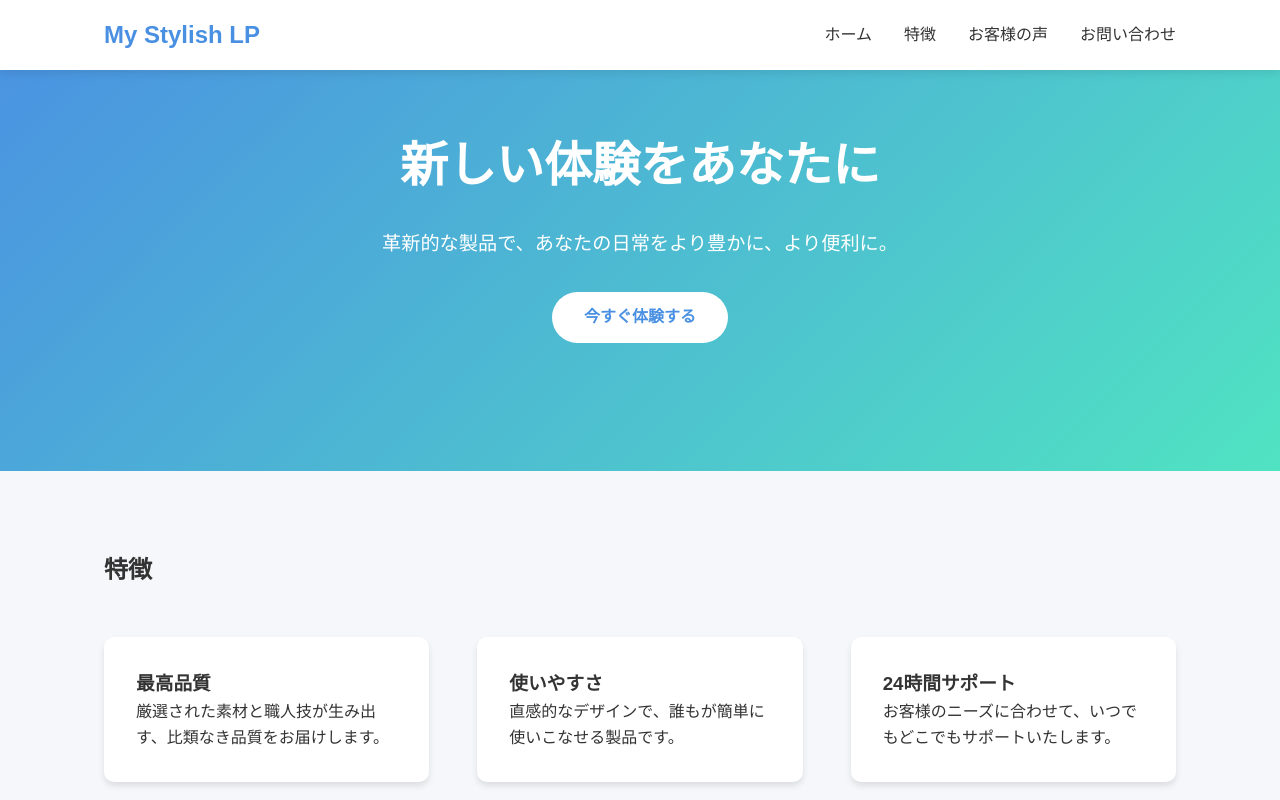
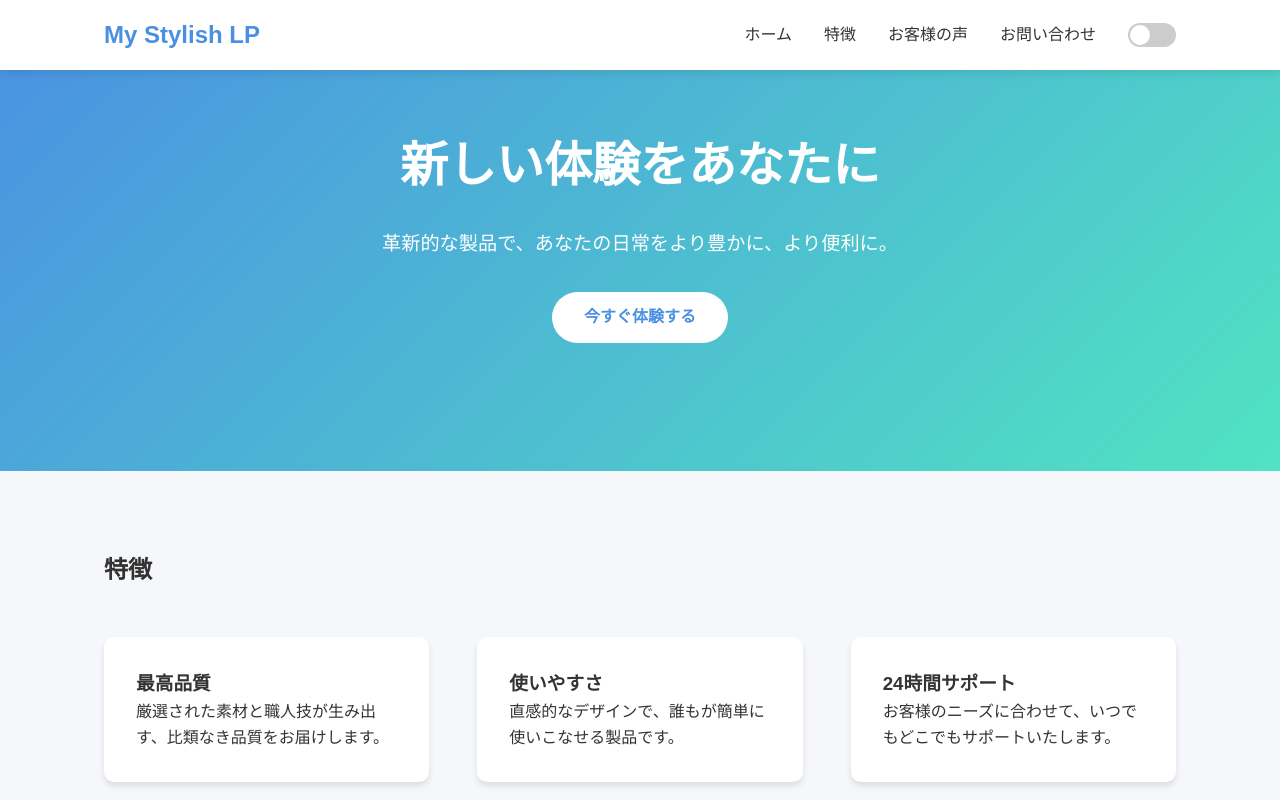
Before and after one commit to riku103/React_training_1, a React (Create React App) app: page / in a window 1280 px wide. Shown: the top 800 px of the page. Built offline with nearby package versions, Linux system fonts and the light colour scheme; the HTML template or start-up script is replaced by a standard one.

Commit message:
ヘッダーにトグルボタンを追加

```diff
--- a/src/App.css
+++ b/src/App.css
@@ -61,3 +61,8 @@ button {
 button:hover {
   background-color: var(--secondary-color);
 }
+
+.App.dark {
+  --text-color: #fff;
+  --bg-color: #121212;
+}
--- a/src/components/Header/Header.jsx
+++ b/src/components/Header/Header.jsx
@@ -26,10 +26,11 @@ const Header = () => {
     <header className={styles.header}>
       <div className={styles.headerContainer}>
         <div className={styles.logo}>My Stylish LP</div>
-        <nav>
+        <nav className={styles.nav}>
           <div className={styles.hamburger} onClick={toggleMenu}>
             {isOpen ? "✕" : "☰"}
           </div>
+          <div className={styles.navContainer}>
           <ul className={isOpen ? styles.active : ""}>
             <li>
               <a href="#hero">ホーム</a>
@@ -44,6 +45,11 @@ const Header = () => {
               <a href="#contact">お問い合わせ</a>
             </li>
           </ul>
+          <div className={styles.toggleButton}>
+            <input id="toggle" type="checkbox" />
+            <label htmlFor="toggle" />
+          </div>
+          </div>
         </nav>
       </div>
     </header>
--- a/src/components/Header/Header.module.css
+++ b/src/components/Header/Header.module.css
@@ -72,4 +72,58 @@ nav ul li a:hover {
     text-align: center;
     padding: 1rem;
   }
+
+  .toggleButton {
+    margin-left: 1rem !important;
+  }
 }
+
+.nav {
+  display: flex;
+  align-items: center;
+}
+
+.navContainer {
+  display: flex;
+  align-items: center;
+}
+
+.toggleButton {
+  position: relative;
+  margin-left: 2rem;
+}
+
+.toggleButton input {
+  display: none;
+}
+
+.toggleButton label {
+  position: relative;
+  display: block;
+  width: 48px;
+  height: 24px;
+  background-color: #ccc;
+  border-radius: 24px;
+  cursor: pointer;
+  transition: background-color 0.3s ease;
+}
+
+.toggleButton label::after {
+  content: "";
+  position: absolute;
+  top: 2px;
+  left: 2px;
+  width: 20px;
+  height: 20px;
+  background-color: white;
+  border-radius: 50%;
+  transition: transform 0.3s ease;
+}
+
+.toggleButton input:checked + label {
+  background-color: #1a4b8c;
+}
+
+.toggleButton input:checked + label::after {
+  transform: translateX(24px);
+}
```
